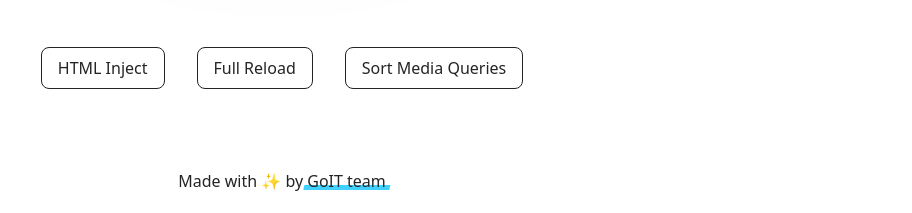
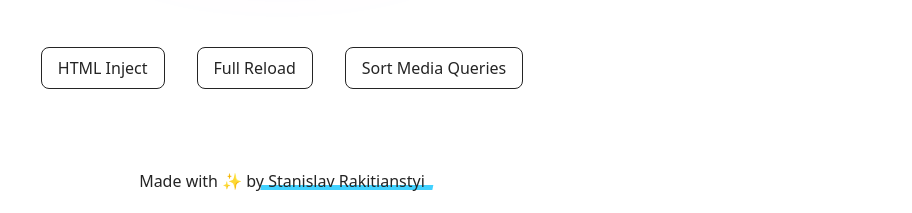
Before and after one commit to StanislavRakitianskiy/some-projects, a website built with Vite: page src/index.html in a window 1280 px wide. Shown: the part 587-800 px from the top of the page, without its empty margins (358-1270 px from the left). Built offline with nearby package versions, Linux system fonts and the light colour scheme.

Commit message:
commit footer

```diff
--- a/src/partials/footer.html
+++ b/src/partials/footer.html
@@ -8,7 +8,7 @@
         target="_blank"
         rel="noopener noreferrer"
       >
-        GoIT team
+        Stanislav Rakitianstyi
       </a>
     </p>
   </div>
```
